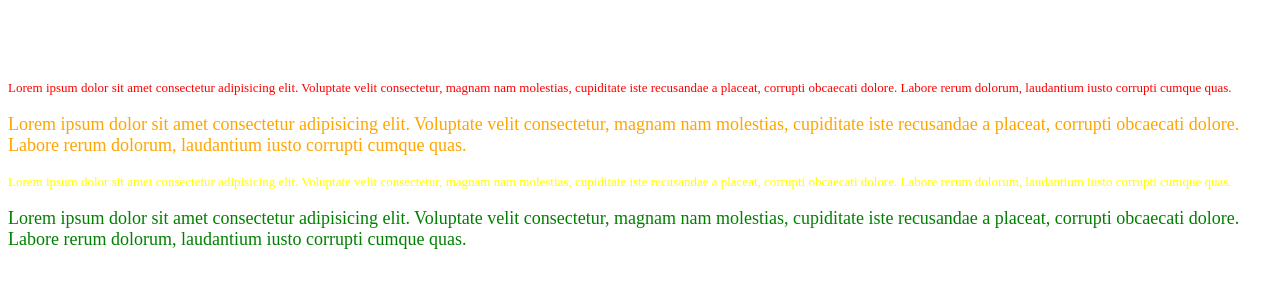
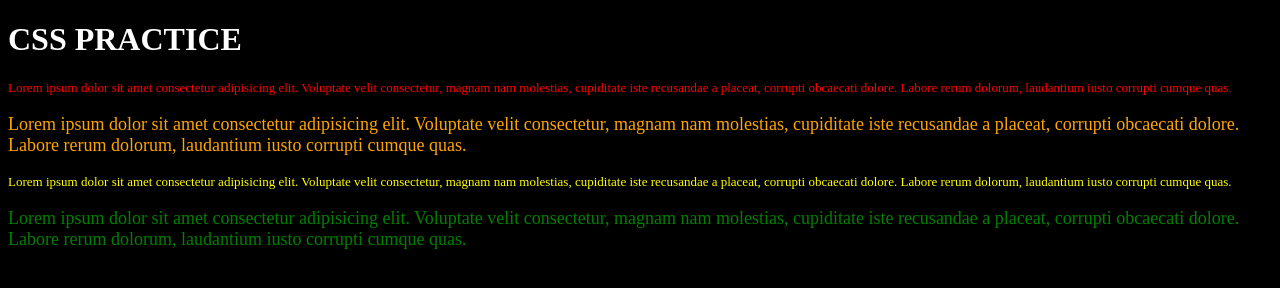
Before and after one commit to Presholad/html-css, a plain HTML site: page CSS.html in a window 1280 px wide. Drawn offline with Linux system fonts and the light colour scheme.

Commit message:
made vhanges to style.css and CSS.html

```diff
--- a/CSS.html
+++ b/CSS.html
@@ -13,7 +13,7 @@
         Internal and External-->
 
 
-        <h1 >This is my website</h1>
+        <h1 >CSS PRACTICE</h1>
 
         <p id="p1" class="odd">Lorem ipsum dolor sit amet consectetur adipisicing elit. Voluptate velit consectetur, magnam nam molestias, cupiditate iste recusandae a placeat, corrupti obcaecati dolore. Labore rerum dolorum, laudantium iusto corrupti cumque quas.</p>
         <p id="p2" class="even">Lorem ipsum dolor sit amet consectetur adipisicing elit. Voluptate velit consectetur, magnam nam molestias, cupiditate iste recusandae a placeat, corrupti obcaecati dolore. Labore rerum dolorum, laudantium iusto corrupti cumque quas.</p>
--- a/style.css
+++ b/style.css
@@ -1,4 +1,4 @@
-EXTERNAL CSS
+
 body{
     background-color: black;
 
```
